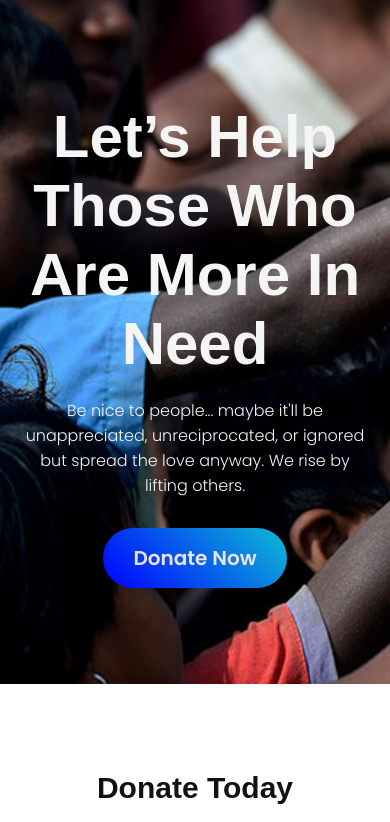
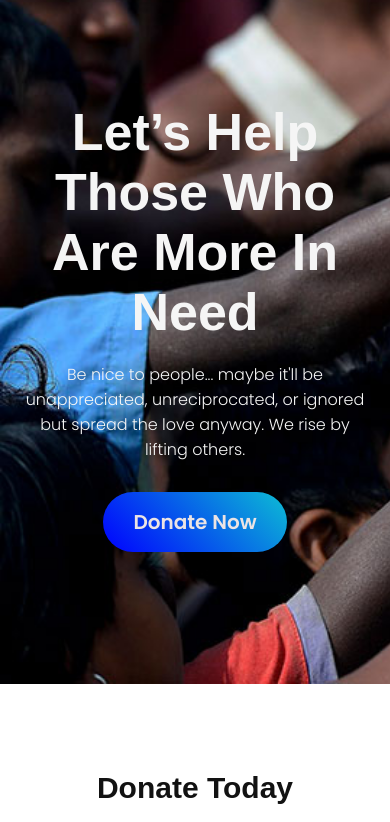
Before and after one commit to aminuls/donate-responsive, a plain HTML site: page index.html in a window 390 px wide. Shown: the top 822 px of the page. Drawn offline with nearby package versions, Linux system fonts and the light colour scheme; a web font is replaced by a local one.

Commit message:
top section fixed

```diff
--- a/responsive.css
+++ b/responsive.css
@@ -3,7 +3,7 @@
         display: none;
     }
     .banner-text h1 {
-        font-size: 60px;
+        font-size: 52px;
         margin: 0px 5px 0px 5px;
     }
     .banner-text p {
```
